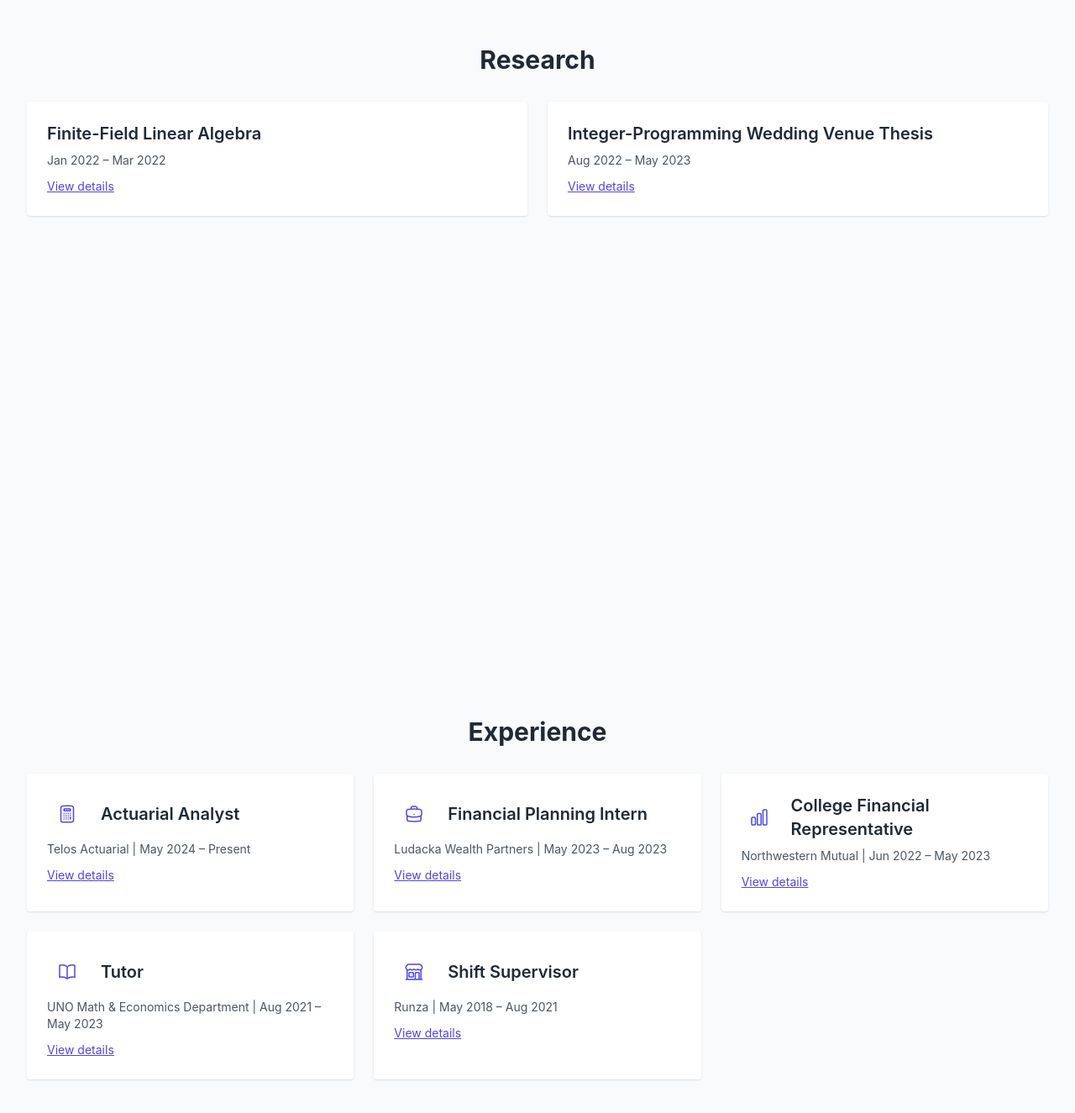
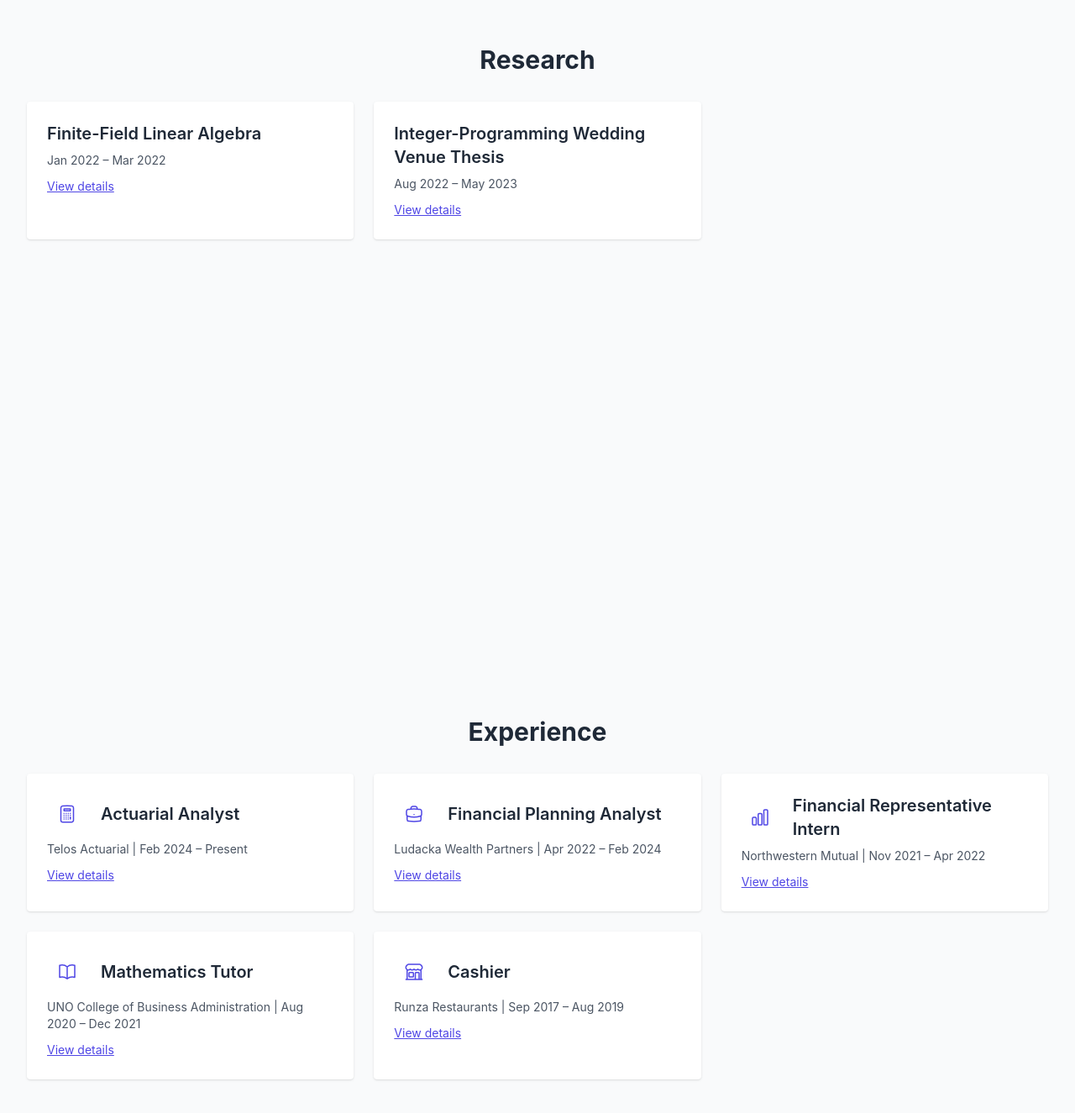
Before and after one commit to luisitinrodriguez2001-cloud/Luisitin, a Next.js app in the folder luis-site/: page / in a window 1280 px wide. Shown: the part 2435-3760 px from the top of the page at 84% size. Built offline with nearby package versions, Linux system fonts and the light colour scheme.

Commit message:
Update experience data and adjust grid layout

```diff
--- a/luis-site/src/sections/Education.tsx
+++ b/luis-site/src/sections/Education.tsx
@@ -55,7 +55,7 @@ export default function Education() {
       className="min-h-screen px-4 py-8 sm:px-6 lg:px-8 bg-gray-50"
     >
       <h2 className="text-3xl font-bold text-center mb-8">Education</h2>
-      <div className="grid grid-cols-1 gap-6 sm:grid-cols-2">
+      <div className="grid grid-cols-1 gap-6 sm:grid-cols-2 md:grid-cols-3">
         {schools.map((s) => (
           <Card
             key={s.institution}
--- a/luis-site/src/sections/Experience.tsx
+++ b/luis-site/src/sections/Experience.tsx
@@ -108,51 +108,51 @@ const experiences: Experience[] = [
   {
     company: "Telos Actuarial",
     role: "Actuarial Analyst",
-    period: "May 2024 – Present",
+    period: "Feb 2024 – Present",
     icon: <CalculatorIcon className="h-6 w-6 text-primary" />,
     details: [
-      "Build actuarial valuation models in R and Python",
-      "Streamline rate filing analyses for health insurers",
+      "Automate valuation workflows in Excel using VBA",
+      "Query and validate large datasets with SQL for actuarial analysis",
     ],
   },
   {
     company: "Ludacka Wealth Partners",
-    role: "Financial Planning Intern",
-    period: "May 2023 – Aug 2023",
+    role: "Financial Planning Analyst",
+    period: "Apr 2022 – Feb 2024",
     icon: <BriefcaseIcon className="h-6 w-6 text-primary" />,
     details: [
-      "Assisted advisors with portfolio analysis and client reports",
-      "Developed Excel tools to automate financial plan updates",
+      "Prepared customized financial plans and cash‑flow projections",
+      "Maintained client data and produced investment reports in Excel",
     ],
   },
   {
     company: "Northwestern Mutual",
-    role: "College Financial Representative",
-    period: "Jun 2022 – May 2023",
+    role: "Financial Representative Intern",
+    period: "Nov 2021 – Apr 2022",
     icon: <ChartBarIcon className="h-6 w-6 text-primary" />,
     details: [
-      "Created personalized financial plans using proprietary tools",
-      "Coordinated marketing outreach generating new client leads",
+      "Prospected clients and scheduled financial planning meetings",
+      "Prepared insurance illustrations and plan proposals",
     ],
   },
   {
-    company: "UNO Math & Economics Department",
-    role: "Tutor",
-    period: "Aug 2021 – May 2023",
+    company: "UNO College of Business Administration",
+    role: "Mathematics Tutor",
+    period: "Aug 2020 – Dec 2021",
     icon: <BookOpenIcon className="h-6 w-6 text-primary" />,
     details: [
-      "Provided one-on-one tutoring for calculus and statistics",
-      "Led exam review sessions improving student outcomes",
+      "Tutored students in calculus and statistics to reinforce coursework",
+      "Led review sessions that improved problem‑solving skills",
     ],
   },
   {
-    company: "Runza",
-    role: "Shift Supervisor",
-    period: "May 2018 – Aug 2021",
+    company: "Runza Restaurants",
+    role: "Cashier",
+    period: "Sep 2017 – Aug 2019",
     icon: <BuildingStorefrontIcon className="h-6 w-6 text-primary" />,
     details: [
-      "Led team to deliver fast, friendly service during peak hours",
-      "Managed cash handling and closing procedures",
+      "Provided prompt customer service and processed cash transactions",
+      "Assisted with food preparation and maintained clean work areas",
     ],
   },
 ];
--- a/luis-site/src/sections/Research.tsx
+++ b/luis-site/src/sections/Research.tsx
@@ -31,7 +31,7 @@ export default function Research() {
       className="min-h-screen px-4 py-8 sm:px-6 lg:px-8 bg-gray-50"
     >
       <h2 className="text-3xl font-bold text-center mb-8">Research</h2>
-      <div className="grid grid-cols-1 gap-6 sm:grid-cols-2">
+      <div className="grid grid-cols-1 gap-6 sm:grid-cols-2 md:grid-cols-3">
         {projects.map((p) => (
           <Card
             key={p.title}
```
